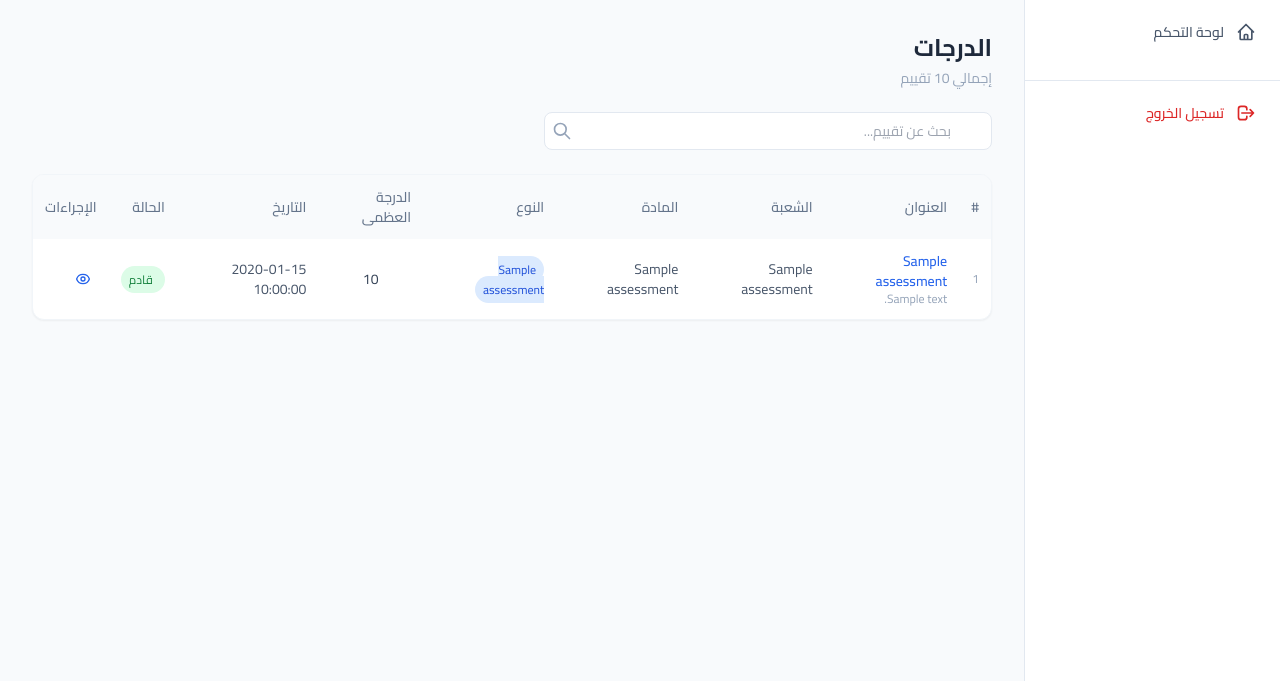
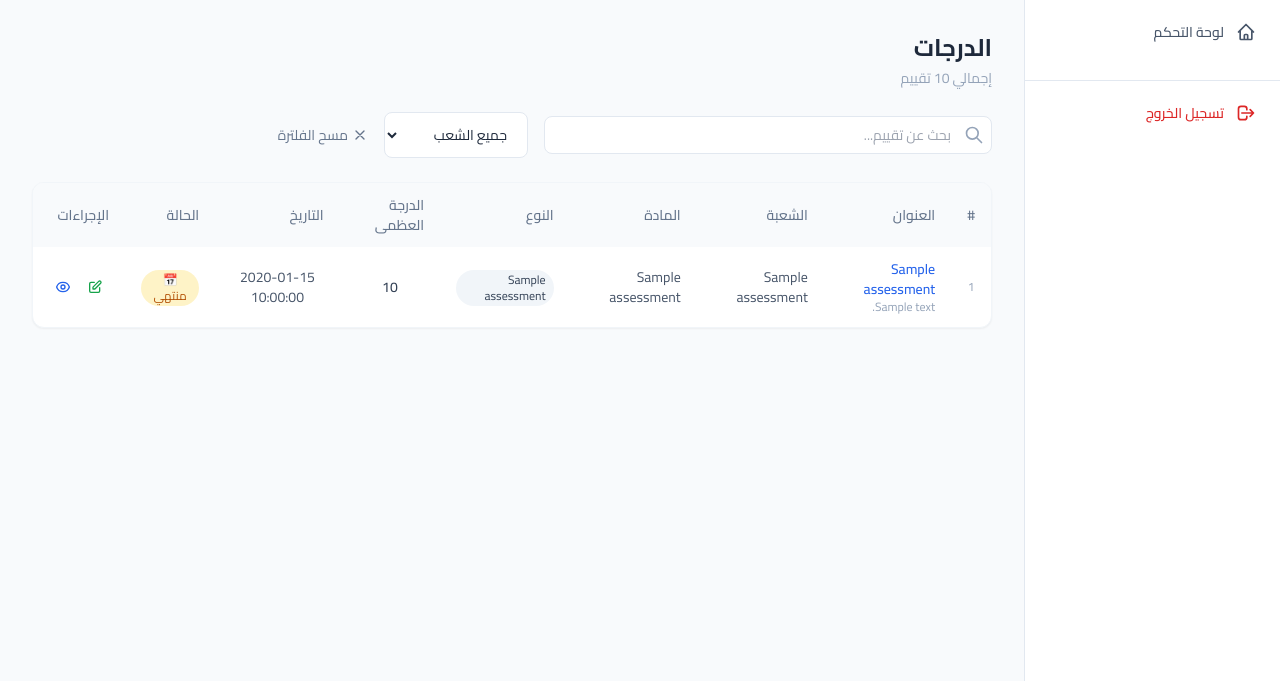
Before and after one commit to 6838gamal/School-Management-Platform, a Python web app: template app/templates/grades/index.html in a window 1280 px wide. Shown: the part 65-746 px from the top of the page. Run offline with Jinja, Linux system fonts and the light colour scheme; the template is opened without the code that fills it: most values are stand-ins (such as "Sample title", 1, 10 or a date in 2020); some libraries are stand-ins or nearby versions.

Commit message:
Update index.html

```diff
--- a/app/templates/grades/index.html
+++ b/app/templates/grades/index.html
@@ -9,14 +9,17 @@
             <p class="text-slate-400 text-sm mt-1">إجمالي {{ total|default(assessments|length) }} تقييم</p>
         </div>
         {% if can('grades.create') %}
-        <a href="/grades/create" class="bg-primary-600 hover:bg-primary-700 text-white px-4 py-2 rounded-lg text-sm font-semibold transition-colors shadow-sm hover:shadow-md">
-            <i class="fas fa-plus ml-2"></i> تقييم جديد
+        <a href="/grades/create" class="bg-primary-600 hover:bg-primary-700 text-white px-4 py-2 rounded-lg text-sm font-semibold transition-colors shadow-sm hover:shadow-md flex items-center gap-2">
+            <svg class="w-4 h-4" fill="none" stroke="currentColor" viewBox="0 0 24 24">
+                <path stroke-linecap="round" stroke-linejoin="round" stroke-width="2" d="M12 4v16m8-8H4"/>
+            </svg>
+            تقييم جديد
         </a>
         {% endif %}
     </div>
 
-    <!-- Search Bar -->
-    <div class="flex items-center gap-4">
+    <!-- Filter & Search -->
+    <div class="flex flex-col sm:flex-row items-start sm:items-center gap-4">
         <form method="GET" class="flex-1 max-w-md">
             <div class="relative">
                 <input
@@ -26,35 +29,55 @@
                     placeholder="بحث عن تقييم..."
                     class="w-full px-4 py-2 pr-10 border border-slate-200 dark:border-slate-700 rounded-lg bg-white dark:bg-slate-800 text-sm focus:outline-none focus:ring-2 focus:ring-primary-500 focus:border-transparent"
                 >
-                <button type="submit" class="absolute left-2 top-1/2 -translate-y-1/2 text-slate-400 hover:text-slate-600 dark:hover:text-slate-300">
+                <button type="submit" class="absolute right-2 top-1/2 -translate-y-1/2 text-slate-400 hover:text-slate-600 dark:hover:text-slate-300">
                     <svg class="w-5 h-5" fill="none" stroke="currentColor" viewBox="0 0 24 24">
                         <path stroke-linecap="round" stroke-linejoin="round" stroke-width="2" d="M21 21l-6-6m2-5a7 7 0 11-14 0 7 7 0 0114 0z"/>
                     </svg>
                 </button>
             </div>
         </form>
-        {% if search %}
-        <a href="/grades" class="text-sm text-slate-500 hover:text-slate-700 dark:text-slate-400 dark:hover:text-slate-200">
-            <i class="fas fa-times ml-1"></i> مسح البحث
+
+        <!-- Filter by section -->
+        {% if sections %}
+        <form method="GET" class="flex items-center gap-2">
+            <select name="section_id"
+                    onchange="this.form.submit()"
+                    class="px-4 py-2 border border-slate-200 dark:border-slate-700 rounded-lg bg-white dark:bg-slate-800 text-sm focus:outline-none focus:ring-2 focus:ring-primary-500">
+                <option value="">جميع الشعب</option>
+                {% for section in sections %}
+                <option value="{{ section.id }}" {% if selected_section == section.id %}selected{% endif %}>
+                    {{ section.name }}
+                </option>
+                {% endfor %}
+            </select>
+        </form>
+        {% endif %}
+
+        {% if search or selected_section %}
+        <a href="/grades" class="text-sm text-slate-500 hover:text-slate-700 dark:text-slate-400 dark:hover:text-slate-200 flex items-center gap-1">
+            <svg class="w-4 h-4" fill="none" stroke="currentColor" viewBox="0 0 24 24">
+                <path stroke-linecap="round" stroke-linejoin="round" stroke-width="2" d="M6 18L18 6M6 6l12 12"/>
+            </svg>
+            مسح الفلترة
         </a>
         {% endif %}
     </div>
 
     <!-- Success/Error Messages -->
     {% if request.query_params.get('success') %}
-    <div class="bg-green-50 dark:bg-green-900/20 border border-green-200 dark:border-green-800 text-green-700 dark:text-green-400 px-4 py-3 rounded-lg flex items-center gap-2">
-        <svg class="w-5 h-5" fill="currentColor" viewBox="0 0 20 20">
+    <div class="bg-green-50 dark:bg-green-900/20 border border-green-200 dark:border-green-800 text-green-700 dark:text-green-400 px-4 py-3 rounded-lg flex items-center gap-2" id="successMessage">
+        <svg class="w-5 h-5 flex-shrink-0" fill="currentColor" viewBox="0 0 20 20">
             <path fill-rule="evenodd" d="M10 18a8 8 0 100-16 8 8 0 000 16zm3.707-9.293a1 1 0 00-1.414-1.414L9 10.586 7.707 9.293a1 1 0 00-1.414 1.414l2 2a1 1 0 001.414 0l4-4z" clip-rule="evenodd"/>
         </svg>
         <span>
             {% if request.query_params.get('success') == 'created' %}
-                تم إنشاء التقييم بنجاح
+                ✅ تم إنشاء التقييم بنجاح
             {% elif request.query_params.get('success') == 'updated' %}
-                تم تحديث التقييم بنجاح
+                ✅ تم تحديث التقييم بنجاح
             {% elif request.query_params.get('success') == 'deleted' %}
-                تم حذف التقييم بنجاح
+                ✅ تم حذف التقييم بنجاح
             {% else %}
-                تمت العملية بنجاح
+                ✅ تمت العملية بنجاح
             {% endif %}
         </span>
     </div>
@@ -66,22 +89,24 @@
             <table class="w-full text-sm">
                 <thead class="bg-slate-50 dark:bg-slate-700/50 text-slate-500 dark:text-slate-300">
                     <tr>
-                        <th class="text-right p-3 font-medium">#</th>
-                        <th class="text-right p-3 font-medium">العنوان</th>
-                        <th class="text-right p-3 font-medium">الشعبة</th>
-                        <th class="text-right p-3 font-medium">المادة</th>
-                        <th class="text-right p-3 font-medium">النوع</th>
-                        <th class="text-right p-3 font-medium">الدرجة العظمى</th>
-                        <th class="text-right p-3 font-medium">التاريخ</th>
-                        <th class="text-right p-3 font-medium">الحالة</th>
-                        <th class="text-right p-3 font-medium">الإجراءات</th>
+                        <th class="text-right px-4 py-3 font-medium">#</th>
+                        <th class="text-right px-4 py-3 font-medium">العنوان</th>
+                        <th class="text-right px-4 py-3 font-medium">الشعبة</th>
+                        <th class="text-right px-4 py-3 font-medium">المادة</th>
+                        <th class="text-right px-4 py-3 font-medium">النوع</th>
+                        <th class="text-right px-4 py-3 font-medium text-center">الدرجة العظمى</th>
+                        <th class="text-right px-4 py-3 font-medium text-center">التاريخ</th>
+                        <th class="text-right px-4 py-3 font-medium text-center">الحالة</th>
+                        <th class="text-right px-4 py-3 font-medium text-center">الإجراءات</th>
                     </tr>
                 </thead>
                 <tbody class="divide-y divide-slate-100 dark:divide-slate-700">
                     {% for assessment in assessments %}
                     <tr class="hover:bg-slate-50 dark:hover:bg-slate-700/30 transition-colors">
-                        <td class="p-3 text-slate-400 text-xs">{{ loop.index + ((page|default(1) - 1) * (page_size|default(10))) }}</td>
-                        <td class="p-3">
+                        <td class="px-4 py-3 text-slate-400 text-xs text-center">
+                            {{ loop.index + ((page|default(1) - 1) * (page_size|default(10))) }}
+                        </td>
+                        <td class="px-4 py-3">
                             <a href="/grades/{{ assessment.id }}" class="text-primary-600 hover:text-primary-800 dark:text-primary-400 dark:hover:text-primary-300 font-medium hover:underline">
                                 {{ assessment.title }}
                             </a>
@@ -89,41 +114,59 @@
                             <div class="text-xs text-slate-400 dark:text-slate-500 truncate max-w-xs">{{ assessment.description }}</div>
                             {% endif %}
                         </td>
-                        <td class="p-3 text-slate-600 dark:text-slate-300">{{ assessment.section_name or assessment.section_id or '—' }}</td>
-                        <td class="p-3 text-slate-600 dark:text-slate-300">{{ assessment.subject_name or assessment.subject_id or '—' }}</td>
-                        <td class="p-3">
-                            <span class="px-2 py-0.5 text-xs rounded-full bg-primary-100 text-primary-700 dark:bg-primary-900/30 dark:text-primary-400">
-                                {{ assessment.assessment_type_label or assessment.assessment_type }}
+                        <td class="px-4 py-3 text-slate-600 dark:text-slate-300">
+                            {{ assessment.section_name or assessment.section_id or '—' }}
+                        </td>
+                        <td class="px-4 py-3 text-slate-600 dark:text-slate-300">
+                            {{ assessment.subject_name or assessment.subject_id or '—' }}
+                        </td>
+                        <td class="px-4 py-3">
+                            <span class="inline-flex px-2 py-0.5 text-xs rounded-full
+                                {% if assessment.assessment_type == 'exam' %}bg-purple-100 text-purple-700 dark:bg-purple-900/30 dark:text-purple-400
+                                {% elif assessment.assessment_type == 'quiz' %}bg-blue-100 text-blue-700 dark:bg-blue-900/30 dark:text-blue-400
+                                {% elif assessment.assessment_type == 'assignment' %}bg-amber-100 text-amber-700 dark:bg-amber-900/30 dark:text-amber-400
+                                {% elif assessment.assessment_type == 'homework' %}bg-indigo-100 text-indigo-700 dark:bg-indigo-900/30 dark:text-indigo-400
+                                {% elif assessment.assessment_type == 'activity' %}bg-green-100 text-green-700 dark:bg-green-900/30 dark:text-green-400
+                                {% elif assessment.assessment_type == 'participation' %}bg-teal-100 text-teal-700 dark:bg-teal-900/30 dark:text-teal-400
+                                {% else %}bg-slate-100 text-slate-700 dark:bg-slate-700 dark:text-slate-300{% endif %}">
+                                {{ assessment.assessment_type_label or assessment.assessment_type|capitalize }}
                             </span>
                         </td>
-                        <td class="p-3 text-center text-slate-700 dark:text-slate-300">{{ assessment.max_score or 0 }}</td>
-                        <td class="p-3 text-slate-600 dark:text-slate-300">
+                        <td class="px-4 py-3 text-center text-slate-700 dark:text-slate-300 font-medium">
+                            {% if assessment.max_score is not none and assessment.max_score > 0 %}
+                                {{ assessment.max_score }}
+                            {% else %}
+                                <span class="text-slate-400 dark:text-slate-500">—</span>
+                            {% endif %}
+                        </td>
+                        <td class="px-4 py-3 text-center text-slate-600 dark:text-slate-300">
                             {% if assessment.date %}
-                                {{ assessment.date.strftime('%Y-%m-%d') if assessment.date is string else assessment.date|string }}
+                                {% if assessment.date is string %}
+                                    {{ assessment.date[:10] if assessment.date|length > 10 else assessment.date }}
+                                {% else %}
+                                    {{ assessment.date }}
+                                {% endif %}
                             {% else %}
                                 —
                             {% endif %}
                         </td>
-                        <td class="p-3">
-                            {% if assessment.date %}
-                                {% if assessment.date < now.date() %}
-                                <span class="px-2 py-0.5 text-xs rounded-full bg-amber-100 text-amber-700 dark:bg-amber-900/30 dark:text-amber-400">
-                                    <i class="fas fa-circle text-[6px] ml-1"></i> منتهي
-                                </span>
-                                {% else %}
-                                <span class="px-2 py-0.5 text-xs rounded-full bg-green-100 text-green-700 dark:bg-green-900/30 dark:text-green-400">
-                                    <i class="fas fa-circle text-[6px] ml-1"></i> قادم
-                                </span>
-                                {% endif %}
-                            {% else %}
-                                <span class="px-2 py-0.5 text-xs rounded-full bg-slate-100 text-slate-600 dark:bg-slate-700 dark:text-slate-400">
-                                    <i class="fas fa-circle text-[6px] ml-1"></i> غير محدد
-                                </span>
-                            {% endif %}
+                        <td class="px-4 py-3 text-center">
+                            <span class="inline-flex px-2 py-0.5 text-xs rounded-full bg-amber-100 text-amber-700 dark:bg-amber-900/30 dark:text-amber-400">
+                                📅 منتهي
+                            </span>
                         </td>
-                        <td class="p-3">
-                            <div class="flex items-center gap-2">
-                                <!-- زر عرض التفاصيل -->
+                        <td class="px-4 py-3">
+                            <div class="flex items-center justify-center gap-1">
+                                <!-- إدخال الدرجات -->
+                                <a href="/grades/{{ assessment.id }}/grades"
+                                   class="p-1.5 rounded-lg text-green-600 hover:text-green-800 hover:bg-green-50 dark:text-green-400 dark:hover:text-green-300 dark:hover:bg-green-900/30 transition-colors"
+                                   title="إدخال الدرجات">
+                                    <svg class="w-4 h-4" fill="none" stroke="currentColor" viewBox="0 0 24 24">
+                                        <path stroke-linecap="round" stroke-linejoin="round" stroke-width="2" d="M11 5H6a2 2 0 00-2 2v11a2 2 0 002 2h11a2 2 0 002-2v-5m-1.414-9.414a2 2 0 112.828 2.828L11.828 15H9v-2.828l8.586-8.586z"/>
+                                    </svg>
+                                </a>
+
+                                <!-- عرض التفاصيل -->
                                 <a href="/grades/{{ assessment.id }}"
                                    class="p-1.5 rounded-lg text-primary-600 hover:text-primary-800 hover:bg-primary-50 dark:text-primary-400 dark:hover:text-primary-300 dark:hover:bg-primary-900/30 transition-colors"
                                    title="عرض التفاصيل">
@@ -133,7 +176,7 @@
                                     </svg>
                                 </a>
 
-                                <!-- زر التعديل -->
+                                <!-- تعديل -->
                                 {% if can('grades.update') %}
                                 <a href="/grades/{{ assessment.id }}/update"
                                    class="p-1.5 rounded-lg text-blue-600 hover:text-blue-800 hover:bg-blue-50 dark:text-blue-400 dark:hover:text-blue-300 dark:hover:bg-blue-900/30 transition-colors"
@@ -144,9 +187,9 @@
                                 </a>
                                 {% endif %}
 
-                                <!-- زر الحذف -->
+                                <!-- حذف -->
                                 {% if can('grades.delete') %}
-                                <button onclick="confirmDelete('{{ assessment.id }}', '{{ assessment.title }}')"
+                                <button onclick="confirmDelete('{{ assessment.id }}', '{{ assessment.title|escapejs }}')"
                                         class="p-1.5 rounded-lg text-red-600 hover:text-red-800 hover:bg-red-50 dark:text-red-400 dark:hover:text-red-300 dark:hover:bg-red-900/30 transition-colors"
                                         title="حذف">
                                     <svg class="w-4 h-4" fill="none" stroke="currentColor" viewBox="0 0 24 24">
@@ -159,13 +202,19 @@
                     </tr>
                     {% else %}
                     <tr>
-                        <td colspan="9" class="p-8 text-center text-slate-400">
+                        <td colspan="9" class="px-4 py-8 text-center text-slate-400">
                             <div class="flex flex-col items-center gap-3">
                                 <svg class="w-16 h-16 text-slate-300 dark:text-slate-600" fill="none" stroke="currentColor" viewBox="0 0 24 24">
                                     <path stroke-linecap="round" stroke-linejoin="round" stroke-width="2" d="M9 12h6m-6 4h6m2 5H7a2 2 0 01-2-2V5a2 2 0 012-2h5.586a1 1 0 01.707.293l5.414 5.414a1 1 0 01.293.707V19a2 2 0 01-2 2z"/>
                                 </svg>
                                 <span class="text-lg font-medium">لا توجد تقييمات</span>
                                 <span class="text-sm">يمكنك إضافة تقييم جديد بالضغط على زر "تقييم جديد"</span>
+                                <a href="/grades/create" class="mt-2 text-primary-600 hover:text-primary-700 text-sm font-medium flex items-center gap-1">
+                                    <svg class="w-4 h-4" fill="none" stroke="currentColor" viewBox="0 0 24 24">
+                                        <path stroke-linecap="round" stroke-linejoin="round" stroke-width="2" d="M12 4v16m8-8H4"/>
+                                    </svg>
+                                    إضافة تقييم جديد
+                                </a>
                             </div>
                         </td>
                     </tr>
@@ -183,15 +232,17 @@
     {% if total_items > items_per_page %}
     <div class="flex flex-col sm:flex-row items-center justify-between gap-4">
         <p class="text-sm text-slate-500 dark:text-slate-400">
-            عرض <span class="font-medium">{{ (current_page - 1) * items_per_page + 1 }}</span> -
+            عرض <span class="font-medium">{{ ((current_page - 1) * items_per_page) + 1 }}</span> -
             <span class="font-medium">{{ ((current_page - 1) * items_per_page + assessments|length) if assessments|length > 0 else 0 }}</span>
             من <span class="font-medium">{{ total_items }}</span>
         </p>
         <div class="flex items-center gap-2">
             {% if current_page > 1 %}
-            <a href="?page={{ current_page - 1 }}{% if search %}&search={{ search }}{% endif %}"
+            <a href="?page={{ current_page - 1 }}{% if search %}&search={{ search }}{% endif %}{% if selected_section %}&section_id={{ selected_section }}{% endif %}"
                class="px-3 py-1.5 rounded-lg border border-slate-200 dark:border-slate-700 hover:bg-slate-50 dark:hover:bg-slate-700 transition-colors text-sm flex items-center gap-1">
-                <i class="fas fa-chevron-right text-xs"></i>
+                <svg class="w-3 h-3" fill="none" stroke="currentColor" viewBox="0 0 24 24">
+                    <path stroke-linecap="round" stroke-linejoin="round" stroke-width="2" d="M15 19l-7-7 7-7"/>
+                </svg>
                 السابق
             </a>
             {% endif %}
@@ -201,14 +252,15 @@
             {% set end_page = [current_page + 2, total_pages]|min %}
 
             {% if start_page > 1 %}
-            <a href="?page=1{% if search %}&search={{ search }}{% endif %}" class="px-3 py-1.5 rounded-lg text-sm hover:bg-slate-50 dark:hover:bg-slate-700 transition-colors">1</a>
+            <a href="?page=1{% if search %}&search={{ search }}{% endif %}{% if selected_section %}&section_id={{ selected_section }}{% endif %}"
+               class="px-3 py-1.5 rounded-lg text-sm hover:bg-slate-50 dark:hover:bg-slate-700 transition-colors">1</a>
             {% if start_page > 2 %}
             <span class="px-2 text-slate-400">...</span>
             {% endif %}
             {% endif %}
 
             {% for p in range(start_page, end_page + 1) %}
-            <a href="?page={{ p }}{% if search %}&search={{ search }}{% endif %}"
+            <a href="?page={{ p }}{% if search %}&search={{ search }}{% endif %}{% if selected_section %}&section_id={{ selected_section }}{% endif %}"
                class="px-3 py-1.5 rounded-lg text-sm transition-colors {% if p == current_page %}bg-primary-600 text-white{% else %}hover:bg-slate-50 dark:hover:bg-slate-700{% endif %}">
                 {{ p }}
             </a>
@@ -218,17 +270,19 @@
             {% if end_page < total_pages - 1 %}
             <span class="px-2 text-slate-400">...</span>
             {% endif %}
-            <a href="?page={{ total_pages }}{% if search %}&search={{ search }}{% endif %}"
+            <a href="?page={{ total_pages }}{% if search %}&search={{ search }}{% endif %}{% if selected_section %}&section_id={{ selected_section }}{% endif %}"
                class="px-3 py-1.5 rounded-lg text-sm hover:bg-slate-50 dark:hover:bg-slate-700 transition-colors">
                 {{ total_pages }}
             </a>
             {% endif %}
 
             {% if current_page < total_pages %}
-            <a href="?page={{ current_page + 1 }}{% if search %}&search={{ search }}{% endif %}"
+            <a href="?page={{ current_page + 1 }}{% if search %}&search={{ search }}{% endif %}{% if selected_section %}&section_id={{ selected_section }}{% endif %}"
                class="px-3 py-1.5 rounded-lg border border-slate-200 dark:border-slate-700 hover:bg-slate-50 dark:hover:bg-slate-700 transition-colors text-sm flex items-center gap-1">
                 التالي
-                <i class="fas fa-chevron-left text-xs"></i>
+                <svg class="w-3 h-3" fill="none" stroke="currentColor" viewBox="0 0 24 24">
+                    <path stroke-linecap="round" stroke-linejoin="round" stroke-width="2" d="M9 5l7 7-7 7"/>
+                </svg>
             </a>
             {% endif %}
         </div>
@@ -263,25 +317,32 @@
 
         <div class="flex items-center gap-3 justify-end">
             <button onclick="closeDeleteModal()"
-                    class="px-4 py-2 border border-slate-200 dark:border-slate-700 rounded-lg hover:bg-slate-50 dark:hover:bg-slate-700 transition-colors text-sm text-slate-600 dark:text-slate-400 font-medium">
-                <i class="fas fa-times ml-1"></i> إلغاء
+                    class="px-4 py-2 border border-slate-200 dark:border-slate-700 rounded-lg hover:bg-slate-50 dark:hover:bg-slate-700 transition-colors text-sm text-slate-600 dark:text-slate-400 font-medium flex items-center gap-1">
+                <svg class="w-4 h-4" fill="none" stroke="currentColor" viewBox="0 0 24 24">
+                    <path stroke-linecap="round" stroke-linejoin="round" stroke-width="2" d="M6 18L18 6M6 6l12 12"/>
+                </svg>
+                إلغاء
             </button>
-            <form id="deleteForm" method="POST" onsubmit="return handleDeleteSubmit()">
+            <form id="deleteForm" method="POST" action="">
                 <button type="submit"
                         class="px-4 py-2 bg-red-600 hover:bg-red-700 active:bg-red-800 text-white rounded-lg text-sm font-semibold transition-colors shadow-sm hover:shadow-md flex items-center gap-1">
-                    <i class="fas fa-trash ml-1"></i> حذف
+                    <svg class="w-4 h-4" fill="none" stroke="currentColor" viewBox="0 0 24 24">
+                        <path stroke-linecap="round" stroke-linejoin="round" stroke-width="2" d="M19 7l-.867 12.142A2 2 0 0116.138 21H7.862a2 2 0 01-1.995-1.858L5 7m5 4v6m4-6v6m1-10V4a1 1 0 00-1-1h-4a1 1 0 00-1 1v3M4 7h16"/>
+                    </svg>
+                    حذف
                 </button>
             </form>
         </div>
     </div>
 </div>
+{% endif %}
 
 <script>
-// Store assessment title for use in form submission
-let currentAssessmentTitle = '';
+// ============================================
+// 🗑️ Delete Modal Functions
+// ============================================
 
 function confirmDelete(id, title) {
-    currentAssessmentTitle = title;
     document.getElementById('deleteAssessmentTitle').textContent = title;
     document.getElementById('deleteForm').action = '/grades/' + id + '/delete';
     const modal = document.getElementById('deleteModal');
@@ -297,14 +358,15 @@ function closeDeleteModal() {
     document.body.style.overflow = '';
 }
 
-function handleDeleteSubmit() {
-    return true;
-}
-
 // Close modal on click outside
-document.getElementById('deleteModal').addEventListener('click', function(e) {
-    if (e.target === this) {
-        closeDeleteModal();
+document.addEventListener('DOMContentLoaded', function() {
+    const modal = document.getElementById('deleteModal');
+    if (modal) {
+        modal.addEventListener('click', function(e) {
+            if (e.target === this) {
+                closeDeleteModal();
+            }
+        });
     }
 });
 
@@ -317,17 +379,16 @@ document.addEventListener('keydown', function(e) {
 
 // Auto-close success message after 5 seconds
 document.addEventListener('DOMContentLoaded', function() {
-    const successMsg = document.querySelector('.bg-green-50');
+    const successMsg = document.getElementById('successMessage');
     if (successMsg) {
         setTimeout(function() {
             successMsg.style.transition = 'opacity 0.5s ease';
             successMsg.style.opacity = '0';
             setTimeout(function() {
-                successMsg.remove();
+                successMsg.style.display = 'none';
             }, 500);
         }, 5000);
     }
 });
 </script>
-{% endif %}
 {% endblock %}
```
